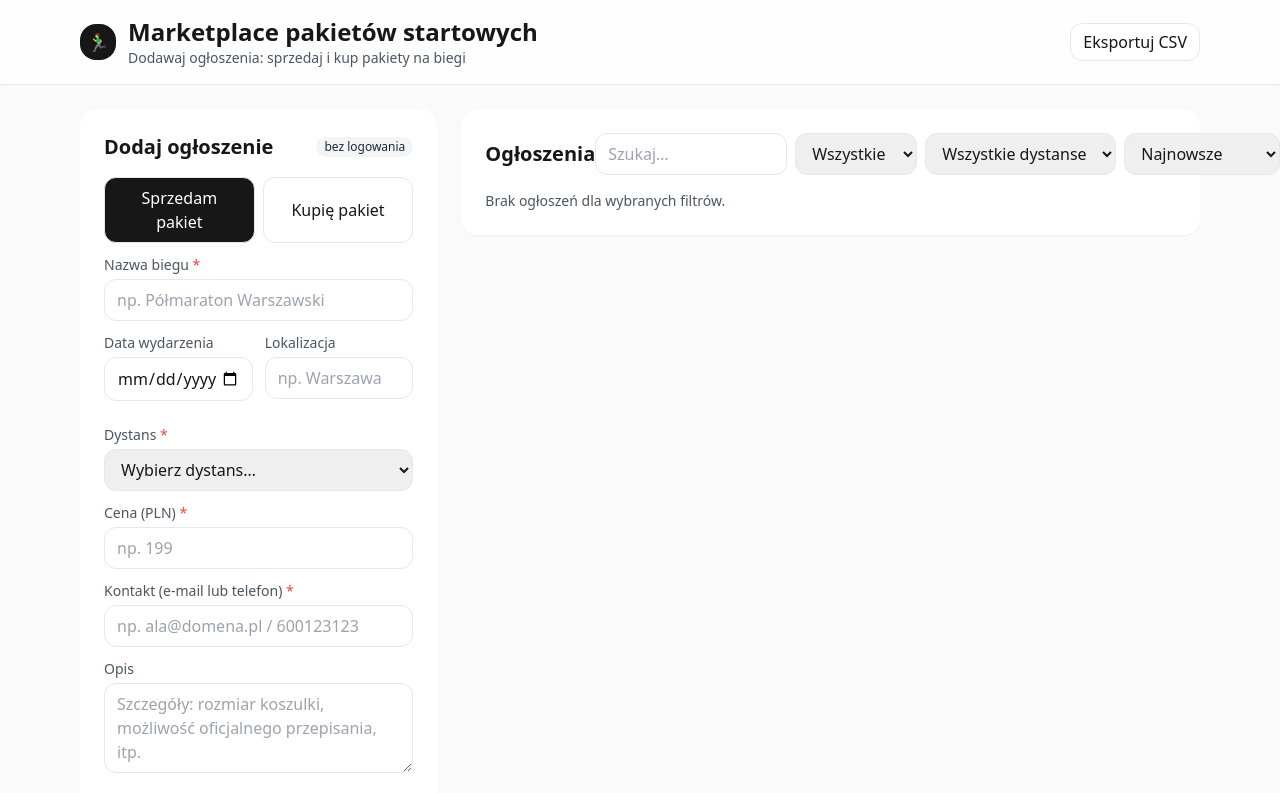
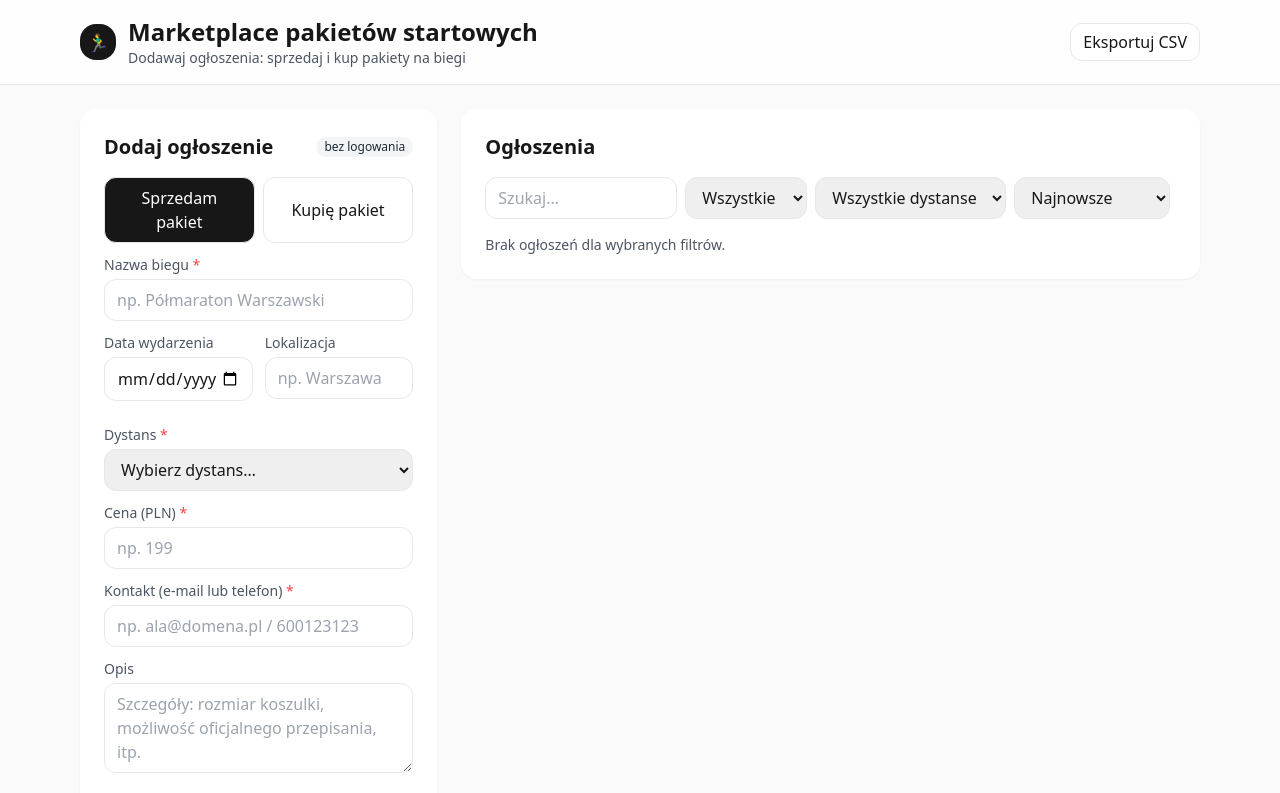
Before and after one commit to Robiking777/race-marketplace, a React (Vite) app: page / in a window 1280 px wide. Shown: the top 793 px of the page. Built offline with nearby package versions, Linux system fonts and the light colour scheme.

Commit message:
Move "Ogłoszenia" title above filters; show "Dodano" date under description.

```diff
--- a/src/App.jsx
+++ b/src/App.jsx
@@ -389,7 +389,7 @@ function ListingCard({ listing, onDelete }) {
           <div className="font-semibold">{toPLN(listing.price)}</div>
         </div>
       </div>
-      <div className="grid grid-cols-2 md:grid-cols-5 gap-2 text-sm text-gray-600 mb-2">
+      <div className="grid grid-cols-2 md:grid-cols-4 gap-2 text-sm text-gray-600 mb-2">
         <div>
           <span className="block text-gray-500">Data</span>
           <span>{listing.eventDate || "—"}</span>
@@ -406,14 +406,13 @@ function ListingCard({ listing, onDelete }) {
           <span className="block text-gray-500">Dystans</span>
           <span>{distanceLabel}</span>
         </div>
-        <div>
-          <span className="block text-gray-500">Dodano</span>
-          <span>{new Date(listing.createdAt).toLocaleString("pl-PL")}</span>
-        </div>
       </div>
       {listing.description && (
         <p className="text-sm text-gray-800 mb-3">{listing.description}</p>
       )}
+      <div className="text-xs text-gray-500 mb-3">
+        Dodano: {new Date(listing.createdAt).toLocaleString("pl-PL")}
+      </div>
       <div className="flex items-center justify-between">
         <button onClick={() => copyPermalink(listing.id)} className="text-sm px-3 py-1.5 rounded-lg bg-neutral-100 hover:bg-neutral-200">Kopiuj link</button>
         <button onClick={() => onDelete(listing.id)} className="text-sm px-3 py-1.5 rounded-lg bg-rose-50 text-rose-700 hover:bg-rose-100">Usuń</button>
@@ -555,10 +554,8 @@ function exportCSV() {
         </div>
 
         <div className="lg:col-span-2 space-y-6">
-          <Section
-            title="Ogłoszenia"
-            right={
-              <div className="flex items-center gap-2">
+          <Section title="Ogłoszenia" right={null}>
+            <div className="mb-4 flex items-center gap-2">
               <input value={query} onChange={(e) => setQuery(e.target.value)} className="px-3 py-2 rounded-xl border w-48" placeholder="Szukaj…" />
               <select value={typeFilter} onChange={(e) => setTypeFilter(/** @type any */(e.target.value))} className="px-3 py-2 rounded-xl border">
                 <option value="all">Wszystkie</option>
@@ -583,8 +580,6 @@ function exportCSV() {
                 <option value="priceDesc">Cena malejąco</option>
               </select>
             </div>
-            }
-          >
             {filtered.length === 0 ? (
               <div className="text-sm text-gray-600">Brak ogłoszeń dla wybranych filtrów.</div>
             ) : (
```
Lines whose indentation alone changed are shown as unchanged.
